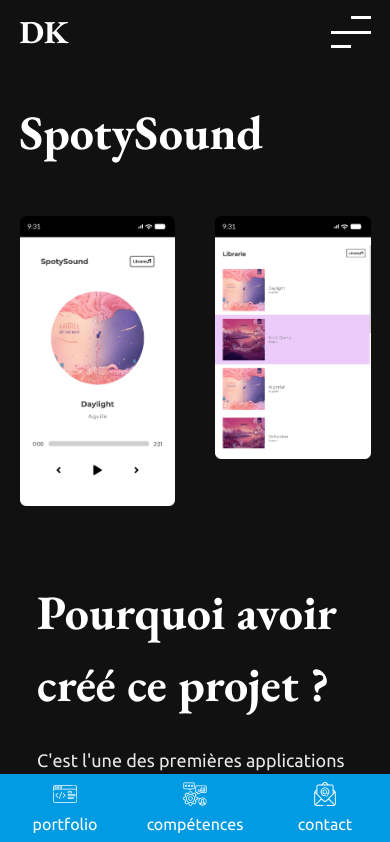
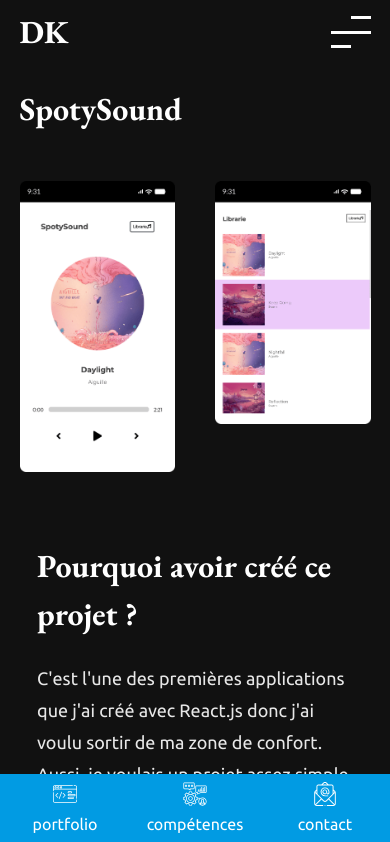
Before and after one commit to Kennycoder971/portfolio, a React (Create React App) app: page /portfolio/spotysound in a window 390 px wide. Shown: the top 842 px of the page. Built offline with nearby package versions, Linux system fonts and the light colour scheme.

Commit message:
changing sizes of titles in portfolio project

```diff
--- a/src/scss/base/_typography.scss
+++ b/src/scss/base/_typography.scss
@@ -36,3 +36,15 @@
     font-family: 'EB Garamond', serif;
     font-size: $xl-size;
 }
+
+
+@media (max-width:500px) {
+    .project-title-xl {
+        font-size: $xl-size;
+    }
+
+    .project-title-xl {
+        font-size: $l-size;
+    }
+
+}
```
